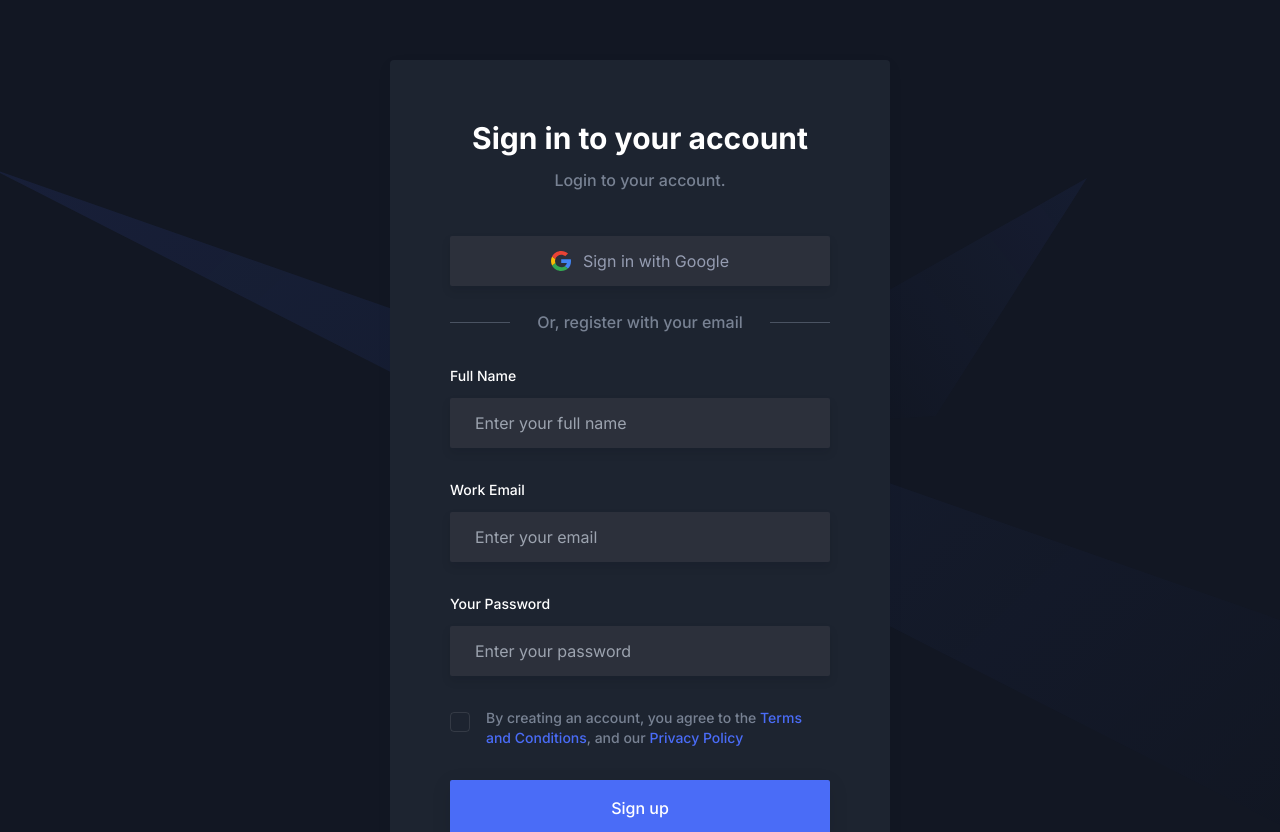
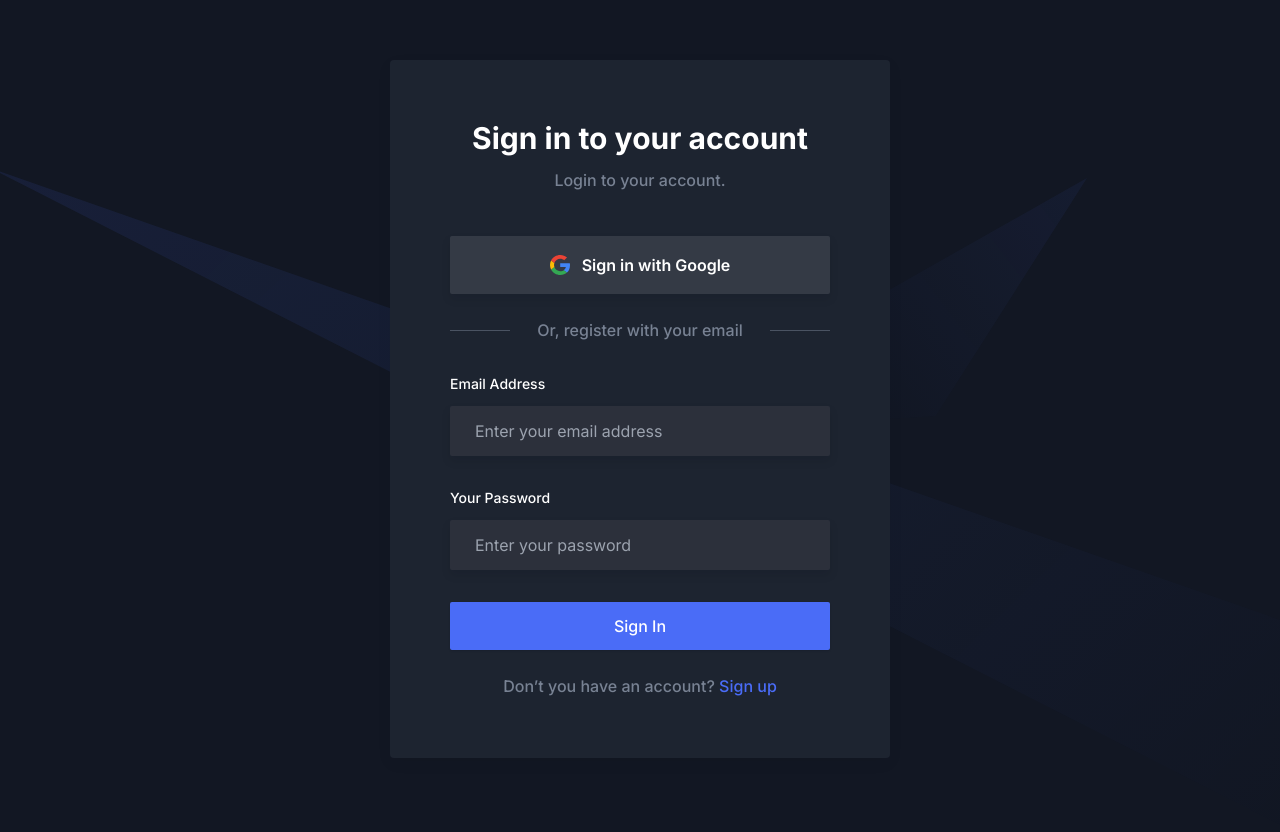
Before and after one commit to codepraycode/probify, a Next.js app: page /signin in a window 1280 px wide. Shown: the part 120-952 px from the top of the page. Built offline with nearby package versions, Linux system fonts and the light colour scheme.

Commit message:
Worked on auth

```diff
--- a/package.json
+++ b/package.json
@@ -10,6 +10,7 @@
   },
   "dependencies": {
     "@hookform/resolvers": "^5.0.1",
+    "@tailwindcss/typography": "^0.5.16",
     "clsx": "^2.1.1",
     "eslint": "8.33.0",
     "eslint-config-next": "13.1.6",
--- a/src/app/(auth)/signin/page.tsx
+++ b/src/app/(auth)/signin/page.tsx
@@ -5,6 +5,7 @@ import { SIGNUP } from "@/data/links";
 import AppNav from "@/components/Common/AppLink";
 import { GoogleIcon } from "@/components/Common/Icons";
 import SignInAuthForm from "@/components/Auth/SigninAuth";
+import { GoogleOAuth } from "@/components/Auth/OAuth";
 
 export const metadata: Metadata = {
   title: "Sign In Page | Free Next.js Template for Startup and SaaS",
@@ -21,12 +22,8 @@ const SigninPage = () => {
           <p className="mb-11 text-center text-base font-medium text-body-color">
               Login to your account.
           </p>
-          <button className="mb-6 flex w-full items-center justify-center rounded-sm border border-stroke bg-[#f8f8f8] px-6 py-3 text-base text-body-color outline-none transition-all duration-300 hover:border-primary hover:bg-primary/5 hover:text-primary dark:border-transparent dark:bg-[#2C303B] dark:text-body-color-dark dark:shadow-two dark:hover:border-primary dark:hover:bg-primary/5 dark:hover:text-primary dark:hover:shadow-none">
-              <span className="mr-3">
-                  <GoogleIcon />
-              </span>
-              Sign in with Google
-          </button>
+
+          <GoogleOAuth label="Sign in with Google" />
 
           <div className="mb-8 flex items-center justify-center">
               <span className="hidden h-[1px] w-full max-w-[60px] bg-body-color/50 sm:block"></span>
@@ -35,7 +32,7 @@ const SigninPage = () => {
               </p>
               <span className="hidden h-[1px] w-full max-w-[60px] bg-body-color/50 sm:block"></span>
           </div>
-          <SignInAuthForm/>
+          <SignInAuthForm />
 
           <p className="text-center text-base font-medium text-body-color">
               Don’t you have an account?{" "}
--- /dev/null
+++ b/src/components/Auth/OAuth.tsx
@@ -0,0 +1,21 @@
+import { HASH } from "@/data/links";
+import { SecondaryButton } from "../ui/Button";
+import { GoogleIcon } from "../Common/Icons";
+
+type Props = {
+    label: string;
+}
+
+export function GoogleOAuth(props: Props) {
+    return (
+        <SecondaryButton
+            link={HASH}
+            className="mb-6 flex w-full items-center justify-center rounded-sm border border-stroke bg-[#f8f8f8] px-6 py-3 text-base text-body-color outline-none transition-all duration-300 hover:border-primary hover:bg-primary/5 hover:text-primary dark:border-transparent dark:bg-[#2C303B] dark:text-body-color-dark dark:shadow-two dark:hover:border-primary dark:hover:bg-primary/5 dark:hover:text-primary dark:hover:shadow-none"
+        >
+            <span className="mr-3">
+                <GoogleIcon />
+            </span>
+            {props.label}
+        </SecondaryButton>
+    );
+}
--- a/src/components/Auth/SigninAuth.tsx
+++ b/src/components/Auth/SigninAuth.tsx
@@ -1,26 +1,51 @@
 "use client";
 
-import Checkbox from "../Common/Form/Checkbox";
+import { useForm } from "react-hook-form";
+import { z } from "zod";
+import { zodResolver } from "@hookform/resolvers/zod";
 import InputField from "../Common/Form/InputField";
+import { PrimaryButton } from "../ui/Button";
+import { showNotImplementedToast } from "@/lib/toast";
+import FormError from "../Common/Form/FormError";
+
+const signInSchema = z.object({
+    email: z.string().email("Invalid email address"),
+    password: z.string().min(6, "Password must be at least 6 characters"),
+});
+
+// 2. Infer TypeScript type from schema
+type SignInFormValues = z.infer<typeof signInSchema>;
 
 
 const SignInAuthForm = () => {
+    const {
+        register,
+        handleSubmit,
+        formState: { errors, isSubmitting },
+        reset,
+    } = useForm<SignInFormValues>({
+        resolver: zodResolver(signInSchema),
+    });
+
+    const onSubmit = async (data: SignInFormValues) => {
+        console.debug("Submitted:", data);
+        // TODO: Call your auth logic here
+        showNotImplementedToast()
+        setTimeout(()=>reset(), 2000);
+    };
     return (
-        <form>
-            <div className="mb-8">
-                <InputField
-                    label="Full Name"
-                    name="name"
-                    placeholder="Enter your full name"
-                    type="text"
-                />
+        <form onSubmit={handleSubmit(onSubmit)} noValidate>
+            <div className="mb-4">
+                <FormError error={errors.root?.message}/>
             </div>
             <div className="mb-8">
                 <InputField
-                    label="Work Email"
+                    label="Email Address"
                     name="email"
-                    placeholder="Enter your email"
+                    placeholder="Enter your email address"
                     type="email"
+                    {...register("email")}
+                    error={errors.email}
                 />
             </div>
             <div className="mb-8">
@@ -29,28 +54,19 @@ const SignInAuthForm = () => {
                     name="password"
                     placeholder="Enter your password"
                     type="password"
+                    {...register("password")}
+                    error={errors.password}
                 />
             </div>
 
-            <Checkbox>
-                <span>
-                    By creating an account, you agree to the
-                    <a href="#0" className="text-primary hover:underline">
-                        {" "}
-                        Terms and Conditions
-                    </a>
-                    , and our
-                    <a href="#0" className="text-primary hover:underline">
-                        {" "}
-                        Privacy Policy
-                    </a>
-                </span>
-            </Checkbox>
-
             <div className="mb-6">
-                <button className="flex w-full items-center justify-center rounded-sm bg-primary px-9 py-4 text-base font-medium text-white shadow-submit duration-300 hover:bg-primary/90 dark:shadow-submit-dark">
-                    Sign up
-                </button>
+                <PrimaryButton
+                    type="submit"
+                    className="w-full"
+                    disabled={isSubmitting}
+                >
+                    {isSubmitting ? "Signing in..." : "Sign In"}
+                </PrimaryButton>
             </div>
         </form>
     );
--- a/src/components/Auth/SignupAuth.tsx
+++ b/src/components/Auth/SignupAuth.tsx
@@ -1,25 +1,75 @@
 "use client";
 
+import { useForm } from "react-hook-form";
+import { z } from "zod";
+import { zodResolver } from "@hookform/resolvers/zod";
+import { HASH } from "@/data/links";
 import Checkbox from "../Common/Form/Checkbox";
 import InputField from "../Common/Form/InputField";
+import AppNav from "../Common/AppLink";
+import { PrimaryButton } from "../ui/Button";
+import { showNotImplementedToast } from "@/lib/toast";
+import FormError from "../Common/Form/FormError";
+
+const signUpSchema = z
+    .object({
+        username: z.string().min(3, "Username must be at least 3 characters"),
+        email: z.string().email("Invalid email address"),
+        password: z.string().min(6, "Password must be at least 6 characters"),
+        confirmPassword: z.string(),
+        agree: z.literal(true, {
+            errorMap: () => ({ message: "You must agree to the terms" }),
+        }),
+    })
+    .refine((data) => data.password === data.confirmPassword, {
+        path: ["confirmPassword"],
+        message: "Passwords do not match",
+    });
+
+type SignUpFormValues = z.infer<typeof signUpSchema>;
+
 
 const SignUpAuthForm = () => {
+    const {
+        register,
+        handleSubmit,
+        formState: { errors, isSubmitting },
+        reset,
+    } = useForm<SignUpFormValues>({
+        resolver: zodResolver(signUpSchema),
+    });
+
+    const onSubmit = async (data: SignUpFormValues) => {
+        console.debug("Registering:", data);
+        // TODO: Submit to backend or Auth service
+        showNotImplementedToast();
+
+        setTimeout(reset, 2000);
+    };
+
     return (
-        <form>
+        <form onSubmit={handleSubmit(onSubmit)} noValidate>
+            <div className="mb-4">
+                <FormError error={errors.root?.message}/>
+            </div>
             <div className="mb-8">
                 <InputField
-                    label="Full Name"
-                    name="name"
-                    placeholder="Enter your full name"
+                    label="Your Username"
+                    name="username"
+                    placeholder="Enter a username"
                     type="text"
+                    {...register("username")}
+                    error={errors.username}
                 />
             </div>
             <div className="mb-8">
                 <InputField
-                    label="Work Email"
+                    label="Email Address"
                     name="email"
-                    placeholder="Enter your email"
+                    placeholder="Enter your email address"
                     type="email"
+                    {...register("email")}
+                    error={errors.email}
                 />
             </div>
             <div className="mb-8">
@@ -30,26 +80,46 @@ const SignUpAuthForm = () => {
                     type="password"
                 />
             </div>
+            <div className="mb-8">
+                <InputField
+                    label="Confirm Your Password"
+                    name="re-password"
+                    placeholder="Enter your password again"
+                    type="password"
+                    {...register("confirmPassword")}
+                    error={errors.confirmPassword}
+                />
+            </div>
 
-            <Checkbox>
+            <Checkbox error={errors.agree} {...register("agree")}>
                 <span>
                     By creating an account, you agree to the
-                    <a href="#0" className="text-primary hover:underline">
+                    <AppNav
+                        href={HASH}
+                        className="text-primary hover:underline"
+                    >
                         {" "}
                         Terms and Conditions
-                    </a>
+                    </AppNav>
                     , and our
-                    <a href="#0" className="text-primary hover:underline">
+                    <AppNav
+                        href={HASH}
+                        className="text-primary hover:underline"
+                    >
                         {" "}
                         Privacy Policy
-                    </a>
+                    </AppNav>
                 </span>
             </Checkbox>
 
             <div className="mb-6">
-                <button className="flex w-full items-center justify-center rounded-sm bg-primary px-9 py-4 text-base font-medium text-white shadow-submit duration-300 hover:bg-primary/90 dark:shadow-submit-dark">
-                    Sign up
-                </button>
+                <PrimaryButton
+                    type="submit"
+                    className="w-full"
+                    disabled={isSubmitting}
+                >
+                    {isSubmitting ? "Signing up..." : "Sign Up"}
+                </PrimaryButton>
             </div>
         </form>
     );
--- a/src/components/Common/Form/Checkbox.tsx
+++ b/src/components/Common/Form/Checkbox.tsx
@@ -1,28 +1,39 @@
-import { PropsWithChildren } from "react";
+import { InputHTMLAttributes, PropsWithChildren, useId } from "react";
 import { CheckMark } from "../Icons";
+import FormError from "./FormError";
+import { FieldError } from "react-hook-form";
 
-const Checkbox = (props: PropsWithChildren) => {
+type CheckboxProps = PropsWithChildren<
+    InputHTMLAttributes<HTMLInputElement>
+> & {
+    error?: FieldError;
+};
+
+const Checkbox = ({ children, id, className, error, ...rest }: CheckboxProps) => {
+    const generatedId = useId();
+    const checkboxId = id || generatedId;
+
     return (
-        <div className="mb-8 flex">
+        <div className="mb-8">
             <label
-                htmlFor="checkboxLabel"
+                htmlFor={checkboxId}
                 className="flex cursor-pointer select-none text-sm font-medium text-body-color"
             >
                 <div className="relative">
                     <input
+                        id={checkboxId}
                         type="checkbox"
-                        id="checkboxLabel"
-                        className="sr-only"
+                        className="peer sr-only"
+                        {...rest}
                     />
                     <div className="box mr-4 mt-1 flex h-5 w-5 items-center justify-center rounded border border-body-color border-opacity-20 dark:border-white dark:border-opacity-10">
-                        {/* Hidden checkmark (activate with state if needed later) */}
-                        <CheckMark/>
+                        <CheckMark className="h-3 w-3 text-primary opacity-0 transition-opacity duration-200 peer-checked:opacity-100" />
                     </div>
                 </div>
-                {
-                    props.children
-                }
+                {children}
             </label>
+
+            <FormError error={error?.message}/>
         </div>
     );
 };
--- a/src/components/Common/Icons.tsx
+++ b/src/components/Common/Icons.tsx
@@ -122,7 +122,7 @@ export function CheveronDown(props: Props) {
 }
 
 
-export function CheckMark() {
+export function CheckMark(props: Props) {
     return (
         <span className="opacity-0">
             <svg
@@ -131,6 +131,7 @@ export function CheckMark() {
                 viewBox="0 0 11 8"
                 fill="none"
                 xmlns="http://www.w3.org/2000/svg"
+                className={props.className}
             >
                 <path
                     d="M10.0915 0.951972L10.0867 0.946075L10.0813 0.940568C9.90076 0.753564 9.61034 0.753146 9.42927 0.939309L4.16201 6.22962L1.58507 3.63469C1.40401 3.44841 1.11351 3.44879 0.932892 3.63584C0.755703 3.81933 0.755703 4.10875 0.932892 4.29224L0.932878 4.29225L0.934851 4.29424L3.58046 6.95832C3.73676 7.11955 3.94983 7.2 4.1473 7.2C4.36196 7.2 4.55963 7.11773 4.71406 6.9584L10.0468 1.60234C10.2436 1.4199 10.2421 1.1339 10.0915 0.951972Z"
--- a/tailwind.config.js
+++ b/tailwind.config.js
@@ -22,6 +22,24 @@ const config = {
         "2xl": "1400px",
         },
         extend: {
+            fontFamily: {
+                sans: ['Inter', 'ui-sans-serif', 'system-ui'],
+                heading: ['"Poppins"', 'sans-serif'],
+            },
+            keyframes: {
+                wiggle: {
+                    '0%, 100%': { transform: 'rotate(-3deg)' },
+                    '50%': { transform: 'rotate(3deg)' },
+                },
+                pop: {
+                    '0%': { transform: 'scale(0.95)' },
+                    '100%': { transform: 'scale(1.05)' },
+                },
+            },
+            animation: {
+                wiggle: 'wiggle 200ms ease-in-out',
+                pop: 'pop 150ms ease-in',
+            },
             colors: {
                 current: "currentColor",
                 transparent: "transparent",
@@ -57,7 +75,7 @@ const config = {
             },
         },
     },
-  plugins: [],
+    plugins: [require('@tailwindcss/typography')],
 };
 
 export default config;
```
Also changed, not shown: src/app/(auth)/signup/page.tsx (+7 -14 lines), src/components/Auth/AuthDivider.tsx (added, +11 -0 lines), 1 other file (tests, documents, lock files or other folders). Lines whose indentation alone changed are shown as unchanged.
